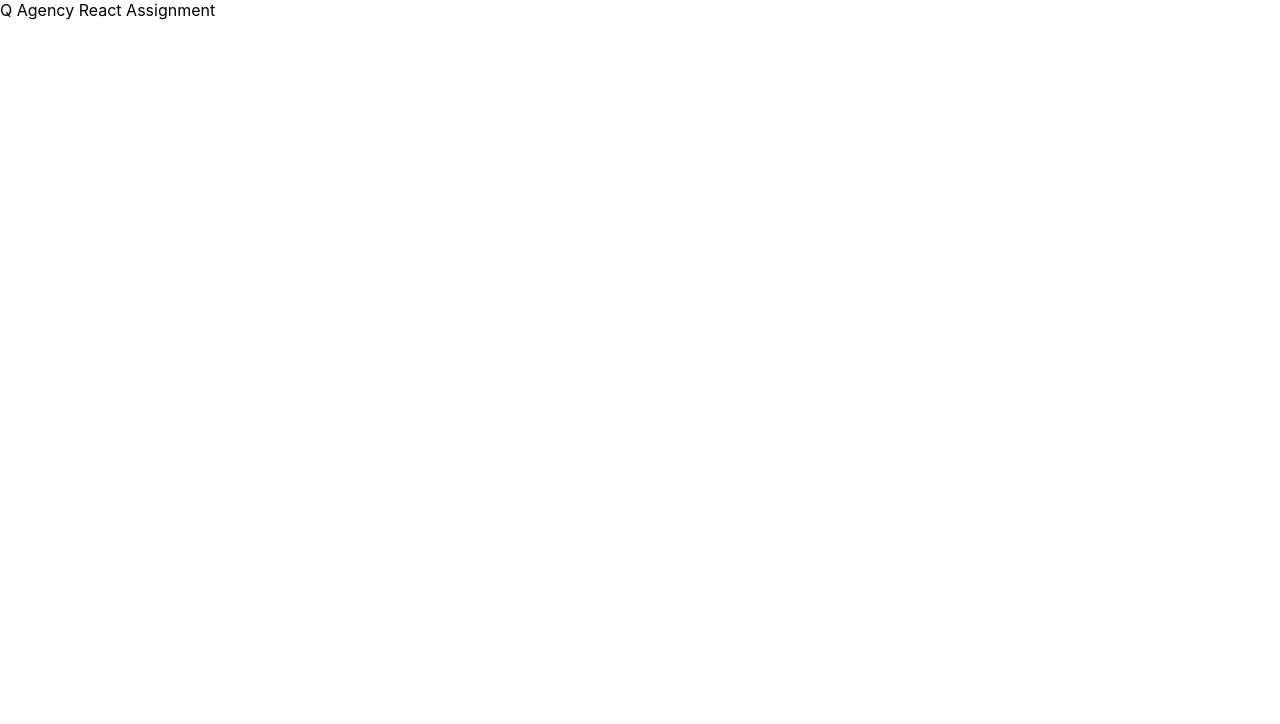
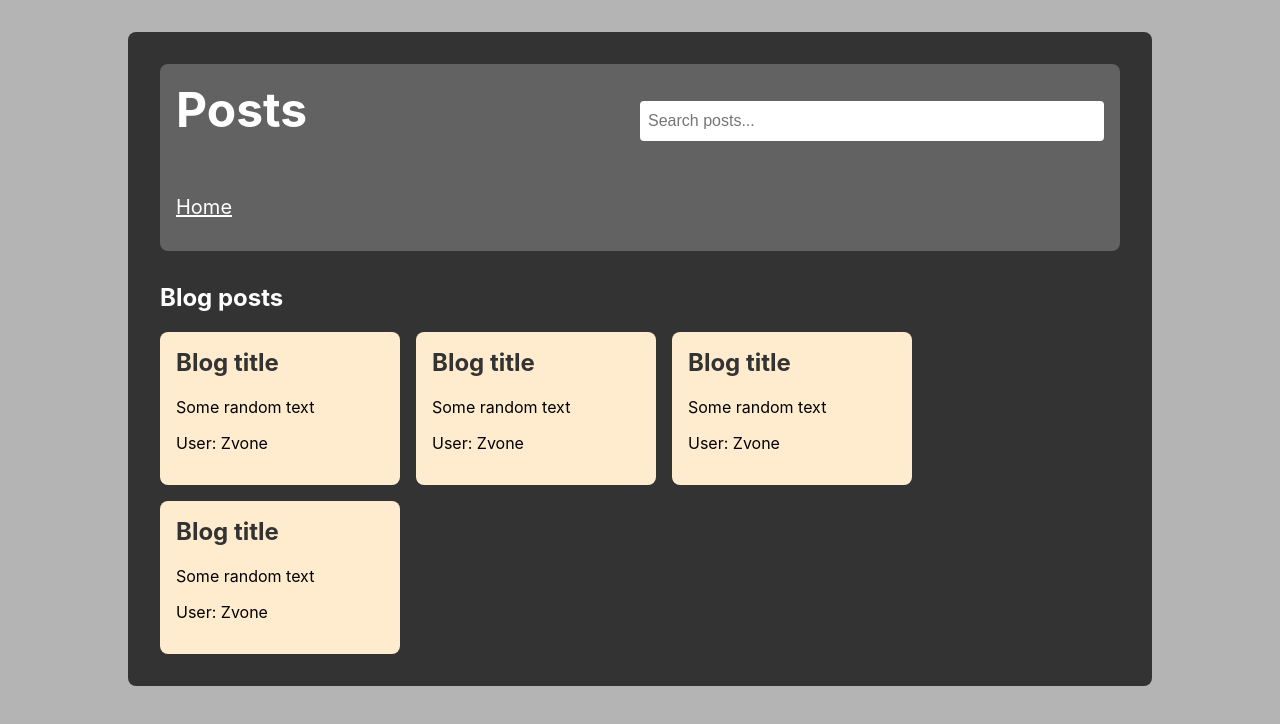
Before and after one commit to bozonja/q-react-assignment, a React (Create React App) app: page / in a window 1280 px wide. Shown: the top 724 px of the page. Built offline with nearby package versions, Linux system fonts and the light colour scheme.

Commit message:
Add simple UI

```diff
--- a/src/App.css
+++ b/src/App.css
@@ -0,0 +1,85 @@
+.wrapper {
+  max-width: 1024px;
+  margin: 2rem auto 0;
+  padding: 2rem;
+  border-radius: 0.5rem;
+  background-color: #333333;
+}
+
+.header {
+  margin-bottom: 2rem;
+  padding: 1rem;
+  border-radius: 0.5rem;
+  background-color: #626262;
+}
+
+.title-with-search {
+  display: flex;
+  flex-wrap: wrap;
+  align-items: center;
+}
+
+.fake-logo {
+  color: white;
+}
+
+.search {
+  width: 50%;
+  margin-left: auto;
+}
+
+.navigation-item {
+  font-size: 1.25rem;
+}
+
+.navigation-item-link {
+  color: white;
+}
+
+.form-group {
+  margin-bottom: 1rem;
+}
+
+.page-title {
+  color: white;
+}
+
+/* Posts */
+.posts {
+  display: flex;
+  flex-wrap: wrap;
+  gap: 1rem;
+}
+
+.post {
+  width: 25%;
+  padding: 1rem;
+  border-radius: 0.5rem;
+  background-color: blanchedalmond;
+  cursor: pointer;
+}
+
+.post:hover {
+  background-color: #f3d5a9;
+}
+
+.post-title {
+  color: #333333;
+}
+
+/* Media queries */
+@media (max-width: 768px) {
+  .post {
+    width: 100%;
+  }
+}
+
+@media (max-width: 576px) {
+  .wrapper {
+    padding: 0.5rem;
+  }
+  .search {
+    width: 100%;
+    margin-left: 0;
+  }
+}
--- a/src/App.js
+++ b/src/App.js
@@ -2,9 +2,54 @@ import "./App.css";
 
 function App() {
   return (
-    <div className="App">
-      <header> Q Agency React Assignment</header>
-    </div>
+    <section className="wrapper">
+      <header className="header">
+        <div className="title-with-search">
+          <h1 className="fake-logo">Posts</h1>
+          <div className="search">
+            <div className="form-group">
+              <input type="text" placeholder="Search posts..." />
+            </div>
+          </div>
+        </div>
+
+        <nav>
+          <ul>
+            <li className="navigation-item">
+              <a href="#" className="navigation-item-link">
+                Home
+              </a>
+            </li>
+          </ul>
+        </nav>
+      </header>
+
+      <main>
+        <h2 className="page-title">Blog posts</h2>
+        <section className="posts">
+          <article className="post">
+            <h2 className="post-title">Blog title</h2>
+            <p>Some random text</p>
+            <p>User: Zvone</p>
+          </article>
+          <article className="post">
+            <h2 className="post-title">Blog title</h2>
+            <p>Some random text</p>
+            <p>User: Zvone</p>
+          </article>
+          <article className="post">
+            <h2 className="post-title">Blog title</h2>
+            <p>Some random text</p>
+            <p>User: Zvone</p>
+          </article>
+          <article className="post">
+            <h2 className="post-title">Blog title</h2>
+            <p>Some random text</p>
+            <p>User: Zvone</p>
+          </article>
+        </section>
+      </main>
+    </section>
   );
 }
 
--- a/src/index.css
+++ b/src/index.css
@@ -1,13 +1,53 @@
+* {
+  box-sizing: border-box;
+}
+
 body {
-  margin: 0;
-  font-family: -apple-system, BlinkMacSystemFont, 'Segoe UI', 'Roboto', 'Oxygen',
-    'Ubuntu', 'Cantarell', 'Fira Sans', 'Droid Sans', 'Helvetica Neue',
+  margin: 0.5rem;
+  font-family: -apple-system, BlinkMacSystemFont, "Segoe UI", "Roboto", "Oxygen",
+    "Ubuntu", "Cantarell", "Fira Sans", "Droid Sans", "Helvetica Neue",
     sans-serif;
   -webkit-font-smoothing: antialiased;
   -moz-osx-font-smoothing: grayscale;
+  background-color: #b4b4b4;
 }
 
 code {
-  font-family: source-code-pro, Menlo, Monaco, Consolas, 'Courier New',
+  font-family: source-code-pro, Menlo, Monaco, Consolas, "Courier New",
     monospace;
 }
+
+h1 {
+  font-size: 3rem;
+}
+
+h1,
+h2 {
+  margin-top: 0;
+}
+
+ul {
+  padding: 0;
+}
+
+li {
+  list-style: none;
+}
+
+a {
+  text-decoration: underline;
+  cursor: pointer;
+}
+
+a:hover {
+  text-decoration: none;
+}
+
+input {
+  width: 100%;
+  height: 2.5rem;
+  padding: 0.5rem;
+  border-radius: 0.25rem;
+  border: 0;
+  font-size: 1rem;
+}
```
